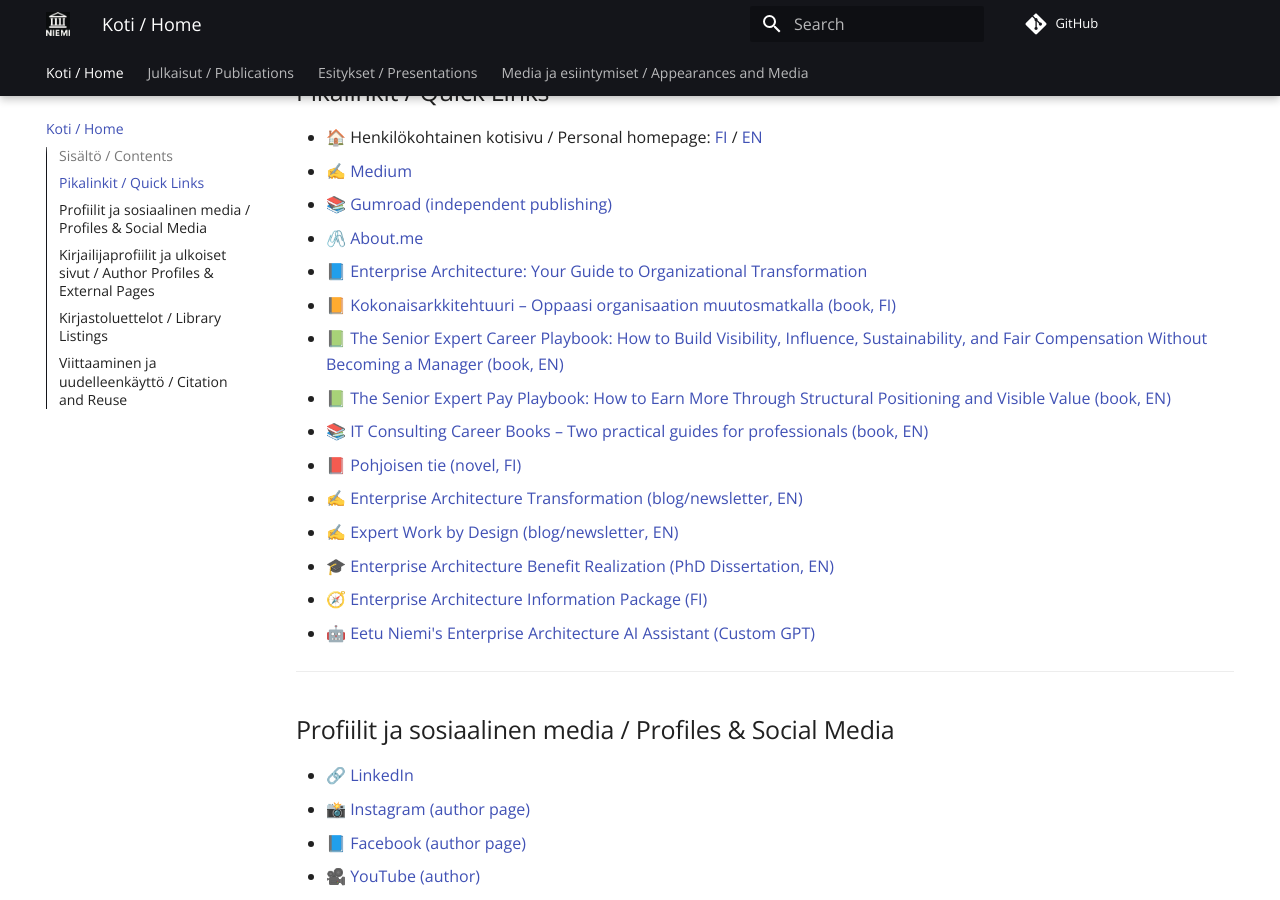
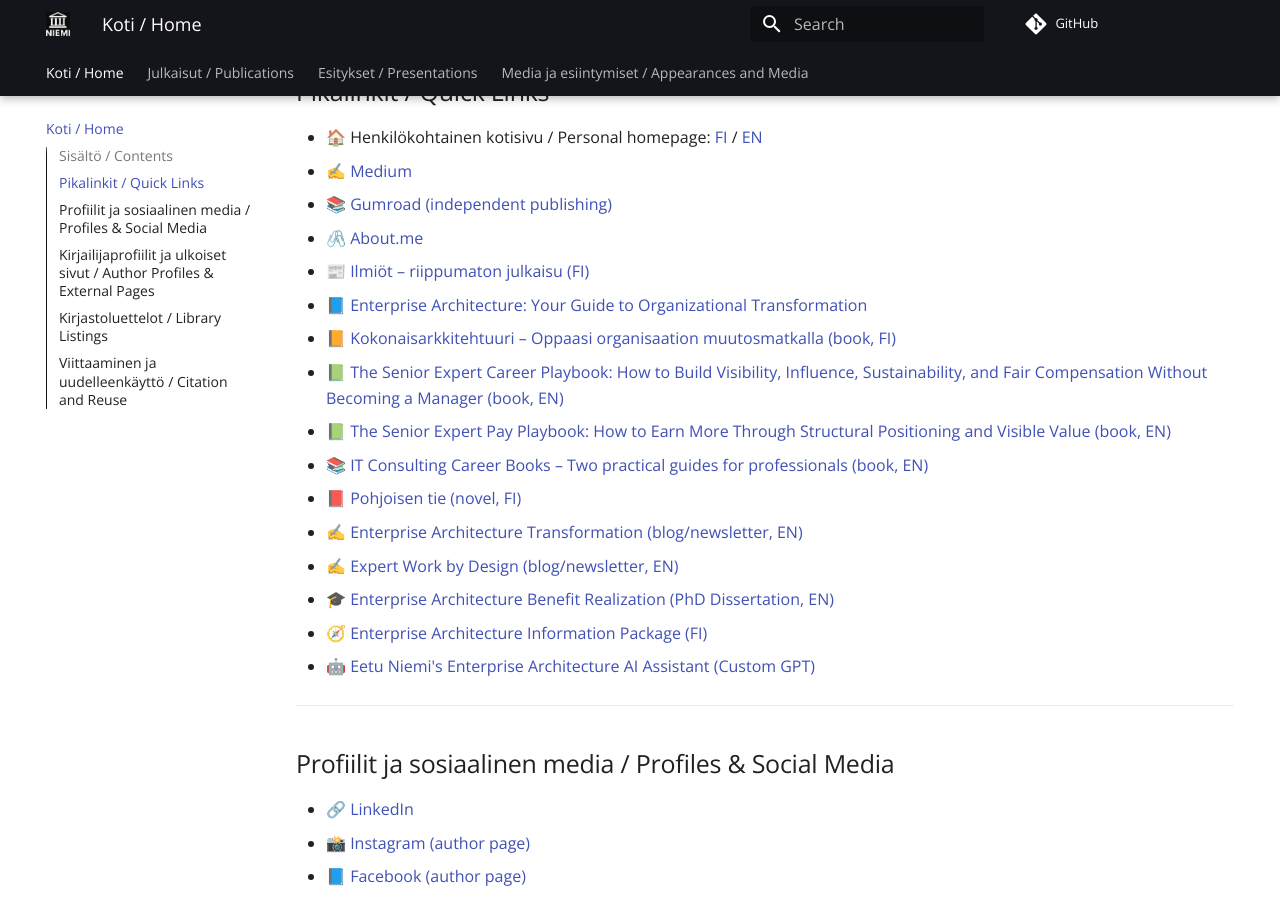
Before and after one commit to eetuniemiphd/eetuniemi, an MkDocs documentation site: the page built from docs/index.md, in a window 1280 px wide and 900 px high, scrolled down 759 px. Built offline with MkDocs 1.6.1 and Material for MkDocs 9.7.7, drawn with Linux system fonts in a browser that asks for light colours; comment, search, counter and statistics services are not loaded.

Commit message:
Update index.md

```diff
--- a/docs/index.md
+++ b/docs/index.md
@@ -34,6 +34,7 @@ description: >-
 - ✍️ [Medium](https://medium.com/@eetuniemi)
 - 📚 [Gumroad (independent publishing)](https://store.eetuniemi.net)
 - 🖇️ [About.me](https://about.me/eetuniemi)
+- 📰 [Ilmiöt – riippumaton julkaisu (FI)](https://ilmiot.eetuniemi.fi/)
 - 📘 [Enterprise Architecture: Your Guide to Organizational Transformation](https://enterprisearchitectureguide.com)
 - 📙 [Kokonaisarkkitehtuuri – Oppaasi organisaation muutosmatkalla (book, FI)](https://kokonaisarkkitehtuuri.com)
 - 📗 [The Senior Expert Career Playbook: How to Build Visibility, Influence, Sustainability, and Fair Compensation Without Becoming a Manager (book, EN)](https://store.eetuniemi.net/l/senior-expert-playbook)
```
